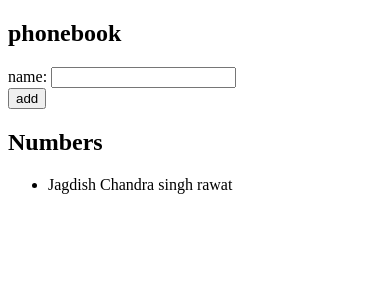
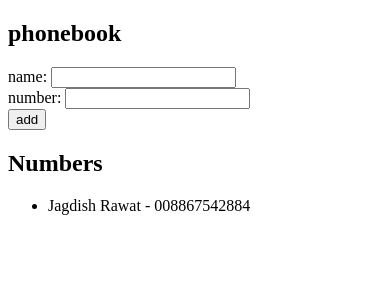
Before and after one commit to rawatj1/react-fullstack-part2, a React (Vite) app: page / in a window 390 px wide. Shown: the top 300 px of the page. Built offline with nearby package versions, Linux system fonts and the light colour scheme.

Commit message:
2.3: The Phonebook Step 3

```diff
--- a/src/App.jsx
+++ b/src/App.jsx
@@ -4,24 +4,32 @@ import Note from "./components/Notes.jsx";
 
 
 const App = () => {
-    const [persons, setPersons] = useState([{name: 'Jagdish Chandra singh rawat'}]);
+    const [persons, setPersons] = useState([{name: 'Jagdish Rawat', phoneNo: '008867542884'}]);
     const [newName, setNewName] = useState('');
+    const[newPhoneNo, setNewPhoneNo] = useState('');
 
     const handleNewNameChange = (event)=> {
         console.log("handleNewNameClick", event.target.value);
         setNewName(event.target.value);
     }
 
+    const handlePhoneChange = (event)=> {
+        console.log("handlePhoneClick", event.target.value);
+        setNewPhoneNo(event.target.value)
+    }
+
     const addPhoneDetails = (event) => {
-        console.log("addPhoneDetails: ", {name: newName})
         event.preventDefault()
-        const existingPerson = persons.find((person) => person.name === newName)
+        const addedPerson= {name: newName, phoneNo: newPhoneNo}
+        console.log("addPhoneDetails: ", {addedPerson})
+        const existingPerson = persons.find((person) => JSON.stringify(person) === JSON.stringify(addedPerson))
         if(existingPerson){
             alert(`${newName} is already added to phonebook`)
             return;
         }
-        setPersons([...persons, { name: newName }]);
+        setPersons([...persons, addedPerson]);
         setNewName('')
+        setNewPhoneNo('')
     }
 
     return (
@@ -29,7 +37,10 @@ const App = () => {
             <h2>phonebook</h2>
             <form onSubmit={addPhoneDetails}>
                 <div>
-                    name: <input value={newName} onChange={handleNewNameChange} />
+                    name: <input value={newName} onChange={handleNewNameChange}/>
+                </div>
+                <div>
+                    number: <input value={newPhoneNo} onChange={handlePhoneChange}/>
                 </div>
                 <div>
                     <button type='submit'>add</button>
@@ -38,7 +49,7 @@ const App = () => {
             <h2>Numbers</h2>
             <div className="persons">
                 <ul>
-                    {persons.map((person, index) => <Note key={index + 1} note={{content: person.name}} />)}
+                    {persons.map((person, index) => <Note key={index + 1} note={{content: `${person.name} - ${person.phoneNo}`}} />)}
                 </ul>
             </div>
 
```
